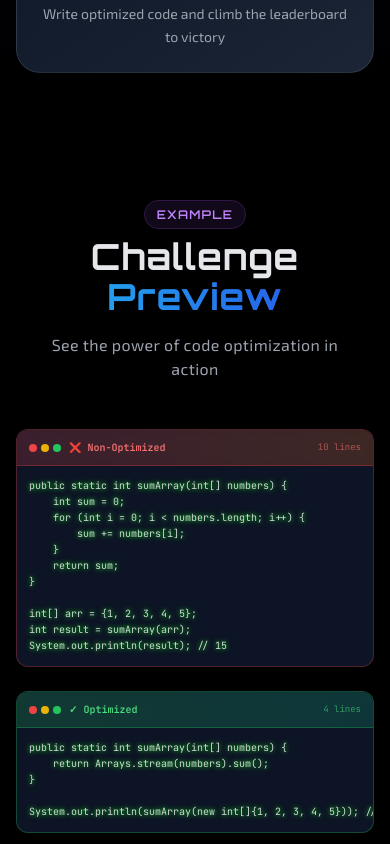
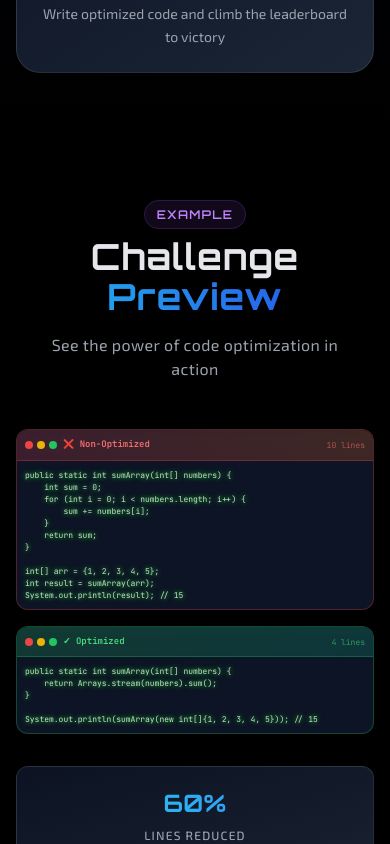
Before and after one commit to sanjukp6/opticode-site, a React (Vite) app: page / in a window 390 px wide. Shown: the part 3200-4044 px from the top of the page. Built offline with nearby package versions, Linux system fonts and the light colour scheme; no server answers.

Commit message:
fix: improve mobile layout for code minimization section - reduce font sizes, enable word wrap, prevent horizontal overflow

```diff
--- a/src/App.tsx
+++ b/src/App.tsx
@@ -467,8 +467,8 @@ function App() {
       </section>
 
       {/* Challenge Example Section - PERFECTLY FIXED SCROLL */}
-      <section className="relative py-16 sm:py-24 lg:py-28 px-4">
-        <div className="max-w-7xl mx-auto">
+      <section className="relative py-16 sm:py-24 lg:py-28 px-4 overflow-x-hidden">
+        <div className="max-w-7xl mx-auto w-full">
           <div className="text-center mb-12 sm:mb-16 animate-fade-in-up">
             <div className="inline-block mb-3 sm:mb-4">
               <span className="px-3 sm:px-4 py-1.5 sm:py-2 rounded-full bg-purple-500/10 border border-purple-500/20 text-purple-400 text-xs sm:text-sm font-semibold uppercase tracking-widest font-orbitron">
@@ -486,21 +486,21 @@ function App() {
             </p>
           </div>
 
-          <div className="grid lg:grid-cols-2 gap-6 sm:gap-8">
+          <div className="grid lg:grid-cols-2 gap-4 sm:gap-6 lg:gap-8">
             {/* Non-Optimized */}
-            <div className="relative group animate-fade-in-left min-w-0">
+            <div className="relative group animate-fade-in-left min-w-0 w-full">
               <div className="absolute inset-0 bg-gradient-to-r from-red-500/20 to-orange-500/20 rounded-2xl blur-xl opacity-0 group-hover:opacity-100 transition-all duration-500"></div>
-              <div className="relative bg-slate-900/90 backdrop-blur-xl border border-red-500/30 rounded-xl sm:rounded-2xl overflow-hidden hover:border-red-400/50 transition-all duration-300">
-                <div className="bg-gradient-to-r from-red-500/20 to-orange-500/20 backdrop-blur-sm px-3 sm:px-4 md:px-6 py-2.5 sm:py-3 md:py-4 border-b border-red-500/30 flex items-center justify-between">
-                  <div className="flex items-center gap-2 sm:gap-3">
+              <div className="relative bg-slate-900/90 backdrop-blur-xl border border-red-500/30 rounded-xl sm:rounded-2xl overflow-hidden hover:border-red-400/50 transition-all duration-300 w-full">
+                <div className="bg-gradient-to-r from-red-500/20 to-orange-500/20 backdrop-blur-sm px-2 sm:px-4 md:px-6 py-2 sm:py-3 md:py-4 border-b border-red-500/30 flex items-center justify-between gap-2">
+                  <div className="flex items-center gap-1.5 sm:gap-3 flex-shrink-0">
                     <div className="flex gap-1 sm:gap-1.5">
                       <div className="w-2 h-2 sm:w-2.5 sm:h-2.5 md:w-3 md:h-3 rounded-full bg-red-500"></div>
                       <div className="w-2 h-2 sm:w-2.5 sm:h-2.5 md:w-3 md:h-3 rounded-full bg-yellow-500"></div>
                       <div className="w-2 h-2 sm:w-2.5 sm:h-2.5 md:w-3 md:h-3 rounded-full bg-green-500"></div>
                     </div>
-                    <span className="text-red-400 font-jetbrains text-[10px] sm:text-xs md:text-sm font-semibold whitespace-nowrap">❌ Non-Optimized</span>
+                    <span className="text-red-400 font-jetbrains text-[9px] sm:text-xs md:text-sm font-semibold">❌ Non-Optimized</span>
                   </div>
-                  <span className="text-red-400/60 font-jetbrains text-[9px] sm:text-[10px] md:text-xs whitespace-nowrap">10 lines</span>
+                  <span className="text-red-400/60 font-jetbrains text-[8px] sm:text-[10px] md:text-xs flex-shrink-0">10 lines</span>
                 </div>
                 {/* Fixed scroll container */}
                 <div className="code-scroll-container">
@@ -522,19 +522,19 @@ System.out.println(result); // 15`}
             </div>
 
             {/* Optimized */}
-            <div className="relative group animate-fade-in-right min-w-0">
+            <div className="relative group animate-fade-in-right min-w-0 w-full">
               <div className="absolute inset-0 bg-gradient-to-r from-green-500/20 to-emerald-500/20 rounded-2xl blur-xl opacity-0 group-hover:opacity-100 transition-all duration-500"></div>
-              <div className="relative bg-slate-900/90 backdrop-blur-xl border border-green-500/30 rounded-xl sm:rounded-2xl overflow-hidden hover:border-green-400/50 transition-all duration-300">
-                <div className="bg-gradient-to-r from-green-500/20 to-emerald-500/20 backdrop-blur-sm px-3 sm:px-4 md:px-6 py-2.5 sm:py-3 md:py-4 border-b border-green-500/30 flex items-center justify-between">
-                  <div className="flex items-center gap-2 sm:gap-3">
+              <div className="relative bg-slate-900/90 backdrop-blur-xl border border-green-500/30 rounded-xl sm:rounded-2xl overflow-hidden hover:border-green-400/50 transition-all duration-300 w-full">
+                <div className="bg-gradient-to-r from-green-500/20 to-emerald-500/20 backdrop-blur-sm px-2 sm:px-4 md:px-6 py-2 sm:py-3 md:py-4 border-b border-green-500/30 flex items-center justify-between gap-2">
+                  <div className="flex items-center gap-1.5 sm:gap-3 flex-shrink-0">
                     <div className="flex gap-1 sm:gap-1.5">
                       <div className="w-2 h-2 sm:w-2.5 sm:h-2.5 md:w-3 md:h-3 rounded-full bg-red-500"></div>
                       <div className="w-2 h-2 sm:w-2.5 sm:h-2.5 md:w-3 md:h-3 rounded-full bg-yellow-500"></div>
                       <div className="w-2 h-2 sm:w-2.5 sm:h-2.5 md:w-3 md:h-3 rounded-full bg-green-500"></div>
                     </div>
-                    <span className="text-green-400 font-jetbrains text-[10px] sm:text-xs md:text-sm font-semibold whitespace-nowrap">✓ Optimized</span>
+                    <span className="text-green-400 font-jetbrains text-[9px] sm:text-xs md:text-sm font-semibold">✓ Optimized</span>
                   </div>
-                  <span className="text-green-400/60 font-jetbrains text-[9px] sm:text-[10px] md:text-xs whitespace-nowrap">4 lines</span>
+                  <span className="text-green-400/60 font-jetbrains text-[8px] sm:text-[10px] md:text-xs flex-shrink-0">4 lines</span>
                 </div>
                 {/* Fixed scroll container */}
                 <div className="code-scroll-container">
@@ -995,6 +995,14 @@ System.out.println(sumArray(new int[]{1, 2, 3, 4, 5})); // 15`}
           scroll-behavior: smooth;
           scrollbar-width: thin;
           scrollbar-color: rgba(59, 130, 246, 0.3) transparent;
+          box-sizing: border-box;
+        }
+
+        @media (max-width: 640px) {
+          .code-scroll-container {
+            overflow-x: auto;
+            -webkit-overflow-scrolling: touch;
+          }
         }
 
         .code-scroll-container::-webkit-scrollbar {
@@ -1017,19 +1025,23 @@ System.out.println(sumArray(new int[]{1, 2, 3, 4, 5})); // 15`}
         .code-block {
           display: block;
           margin: 0;
-          padding: 0.75rem;
+          padding: 0.5rem;
           font-family: 'JetBrains Mono', monospace;
-          font-size: 10px;
-          line-height: 1.6;
+          font-size: 8px;
+          line-height: 1.5;
           color: #d1d5db;
-          white-space: pre;
-          tab-size: 4;
+          white-space: pre-wrap;
+          word-wrap: break-word;
+          overflow-wrap: break-word;
+          tab-size: 2;
+          max-width: 100%;
         }
 
         @media (min-width: 640px) {
           .code-block {
-            padding: 1rem;
-            font-size: 12px;
+            padding: 0.75rem;
+            font-size: 10px;
+            white-space: pre;
           }
         }
 
@@ -1228,11 +1240,26 @@ System.out.println(sumArray(new int[]{1, 2, 3, 4, 5})); // 15`}
         /* Smooth scrolling */
         html {
           scroll-behavior: smooth;
+          overflow-x: hidden;
+        }
+
+        body {
+          overflow-x: hidden;
+          max-width: 100vw;
         }
 
         /* Touch scrolling optimization for mobile */
         * {
           -webkit-overflow-scrolling: touch;
+        }
+
+        /* Prevent horizontal overflow on mobile */
+        @media (max-width: 640px) {
+          body, html {
+            overflow-x: hidden;
+            width: 100%;
+            position: relative;
+          }
         }
       `}</style>
     </div>
```
